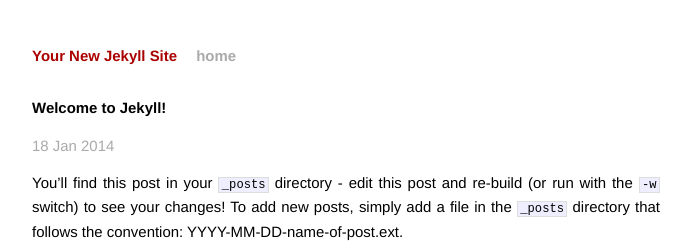
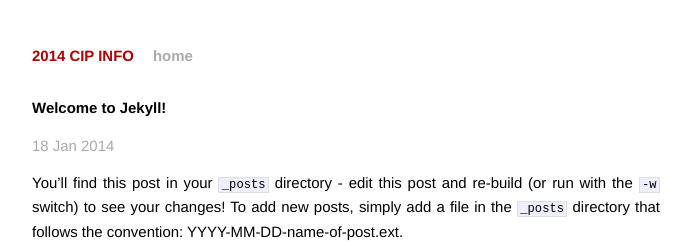
Before and after one commit to gina-alaska/2014-CIP-INFO, a Jekyll site: the page built from _posts/2014-01-18-welcome-to-jekyll.markdown, in a window 1280 px wide. Shown: the top 243 px of the page, without its empty margins (294-985 px from the left). Built offline with Jekyll 4.4.1, drawn with Linux system fonts in a browser that asks for light colours; Markdown is read by kramdown in place of the engine named in the settings.

Commit message:
changing the site name

```diff
--- a/_config.yml
+++ b/_config.yml
@@ -1,3 +1,3 @@
-name: Your New Jekyll Site
+name: 2014 CIP INFO
 markdown: redcarpet
 pygments: true
```
